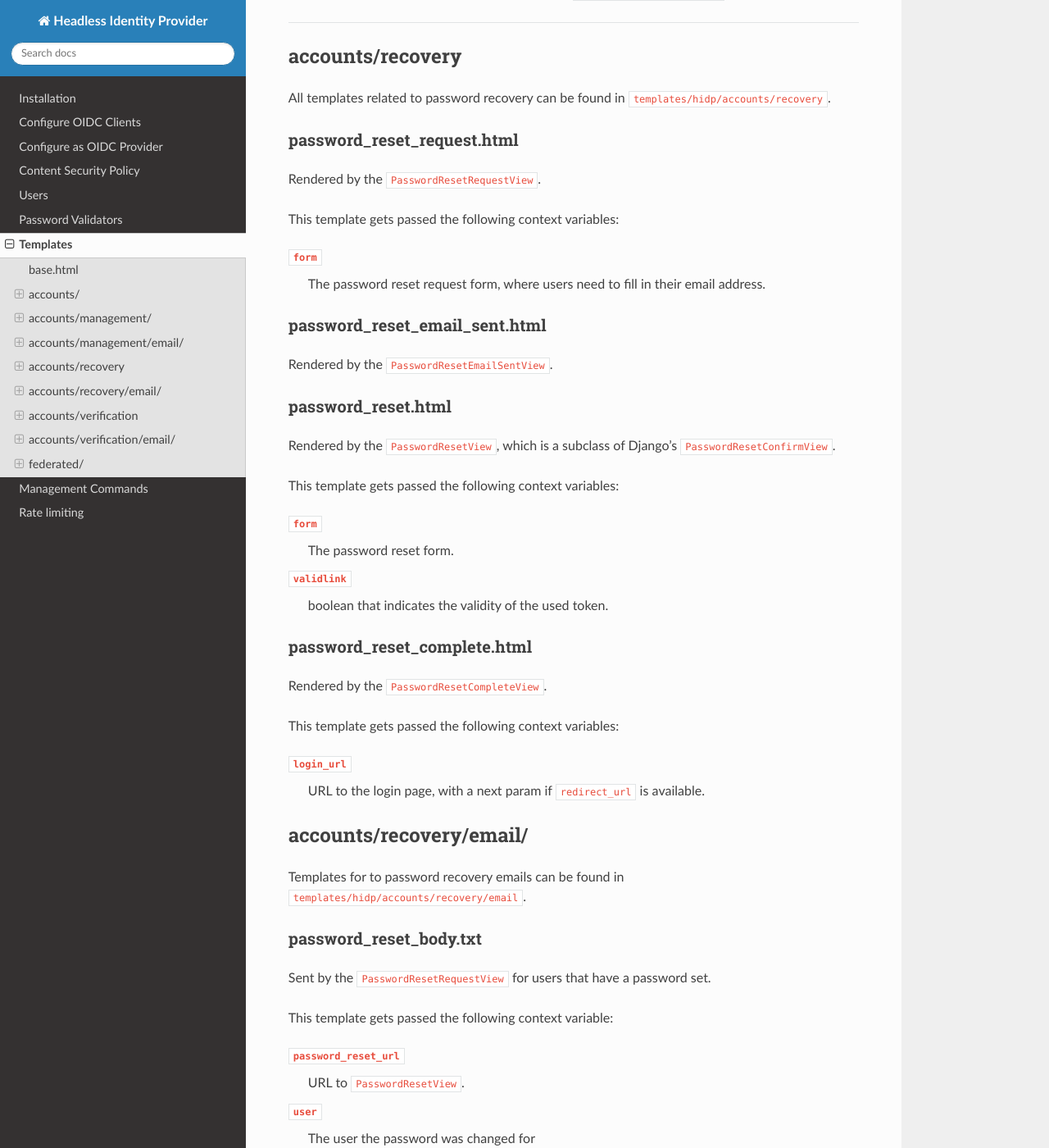
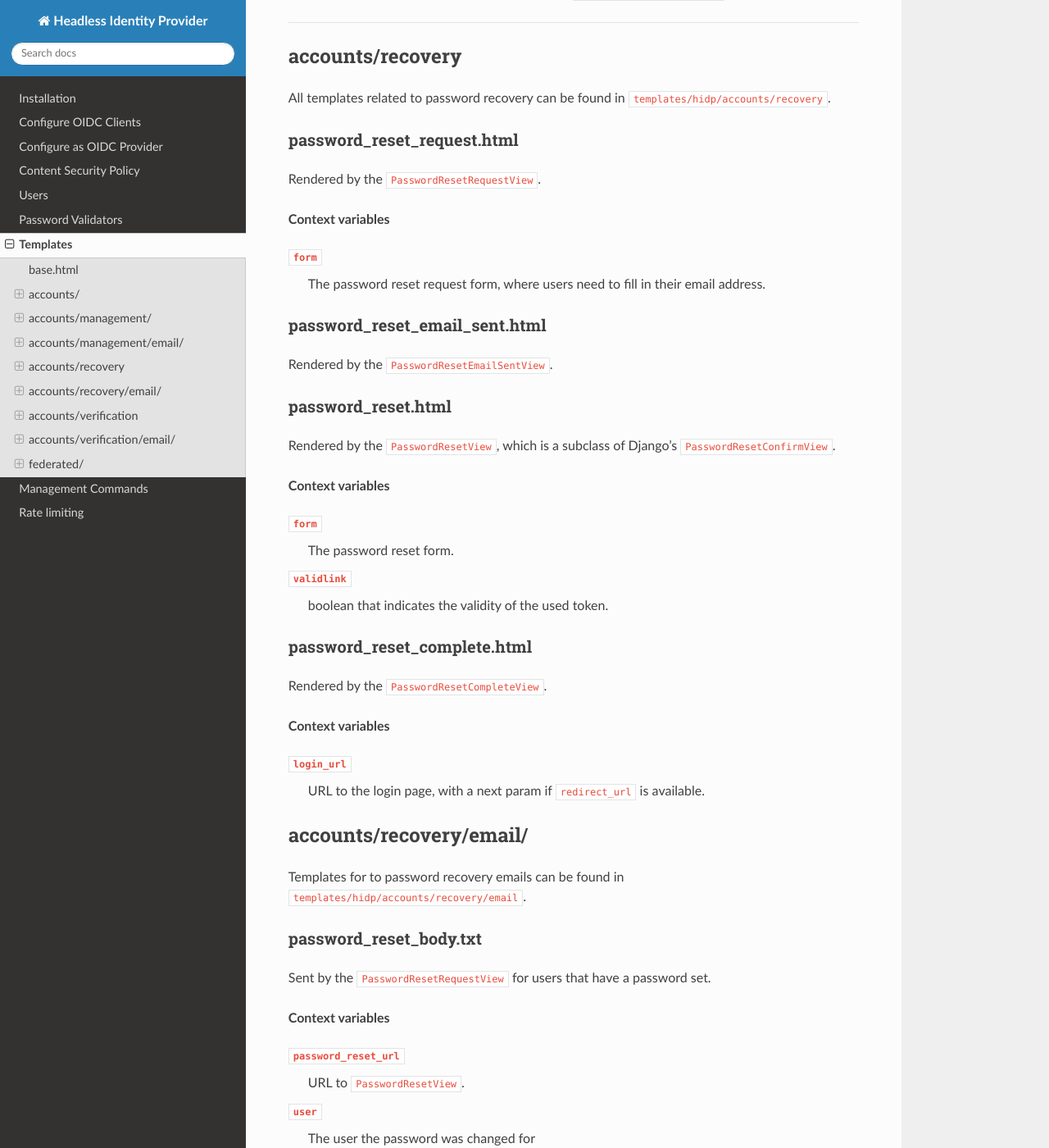
Before and after one commit to leukeleu/django-hidp, a Sphinx documentation site: the page built from packages/hidp/docs/templates.md, in a window 1280 px wide and 1400 px high, scrolled down 10104 px. Shown: the whole window at 82% size. Built offline with Sphinx 7.4.7 and the Read the Docs theme 3.1.0, drawn with Linux system fonts in a browser that asks for light colours; some of the changed text lies outside the part shown.

Commit message:
Replace repeated sentence with a (pseudo) header

```diff
--- a/packages/hidp/docs/templates.md
+++ b/packages/hidp/docs/templates.md
@@ -52,7 +52,7 @@ can be found in this directory and subdirectories: `templates/hidp/accounts`.
 
 Rendered by the `LoginView`.
 
-This template gets passed the following context variables:
+**Context variables**
 
 `form`
 : The login form.
@@ -90,7 +90,7 @@ This template gets passed the following context variables:
 
 Rendered by the `RPInitiatedLogoutView`.
 
-This template gets passed the following context variables:
+**Context variables**
 
 `application`
 : An [`Application`](https://django-oauth-toolkit.readthedocs.io/en/latest/models.html#oauth2_provider.models.Application) object.
@@ -103,7 +103,7 @@ This template gets passed the following context variables:
 
 Rendered by the `RegistrationView`.
 
-This template gets passed the following context variables:
+**Context variables**
 
 `form`
 : The registration form.
@@ -147,7 +147,7 @@ in `templates/hidp/accounts/management`.
 
 Rendered by the `ManageAccountView`.
 
-This template gets passed the following context variables:
+**Context variables**
 
 `user`
 : The current user instance.
@@ -169,7 +169,7 @@ This template gets passed the following context variables:
 
 Rendered by the `EditAccountView`.
 
-This template gets passed the following context variables:
+**Context variables**
 
 `form`
 : A form that allows users to update their first and last name.
@@ -181,7 +181,7 @@ This template gets passed the following context variables:
 
 Rendered by the `OIDCLinkedServicesView`.
 
-This template gets passed the following context variables:
+**Context variables**
 
 `oidc_linked_providers`
 : List of OIDC Clients that are already linked to the user's account.
@@ -208,7 +208,7 @@ This template gets passed the following context variables:
 
 Rendered by the `PasswordChangeView`.
 
-This template gets passed the following context variables:
+**Context variables**
 
 `form`
 : A form that allows users to change their password.
@@ -230,7 +230,7 @@ If the user doesn't have a password set they are required to have logged in rece
 in order to set a password. If the user hasn't logged in recently they need to
 re-authenticate using one of the OIDC providers linked to their account.
 
-This template gets passed the following context variables:
+**Context variables**
 
 `form`
 : A form that allows users to change their password.
@@ -257,7 +257,7 @@ Shows a message letting the user know that their password has been set.
 
 Rendered by the `EmailChangeRequestView`.
 
-This template gets passed the following context variables:
+**Context variables**
 
 `form`
 : The email change request form, where users need to fill in a new email
@@ -271,7 +271,7 @@ Rendered by the `EmailChangeRequestSentView`.
 
 Rendered by the `EmailChangeConfirmView`.
 
-This template gets passed the following context variables:
+**Context variables**
 
 `form`
 : The email change confirm form, where users need to confirm the change.
@@ -299,7 +299,7 @@ If `validlink` is `True` the following context variables are also available:
 
 Rendered by the `EmailChangeCompleteView`.
 
-This template gets passed the following context variables:
+**Context variables**
 
 `current_email_confirmation_required`
 : boolean that indicates that the change is confirmed through proposed email,
@@ -316,7 +316,7 @@ This template gets passed the following context variables:
 
 Rendered by the `EmailChangeCancelView`.
 
-This template gets passed the following context variables:
+**Context variables**
 
 `validlink`
 : boolean that indicates whether the request can be cancelled.
@@ -343,7 +343,7 @@ in `templates/hidp/accounts/management/email`.
 Sent by the `PasswordResetView`, `SetPasswordView` and `PasswordChangeView` when a user
 successfully changes their password.
 
-This template gets passed the following context variable:
+**Context variables**
 
 `password_reset_url`
 : URL to `PasswordResetView`.
@@ -358,7 +358,7 @@ The subject of the email is set with this template: `password_changed_subject.tx
 Sent by the `EmailChangeRequestView` to both old and new email address when a user
 requests to change their email address.
 
-This template gets passed the following context variables:
+**Context variables**
 
 `confirmation_url`
 : URL to `EmailChangeConfirmView`.
@@ -391,7 +391,7 @@ in `templates/hidp/accounts/recovery`.
 
 Rendered by the `PasswordResetRequestView`.
 
-This template gets passed the following context variables:
+**Context variables**
 
 `form`
 : The password reset request form, where users need to fill in their email address.
@@ -404,7 +404,7 @@ Rendered by the `PasswordResetEmailSentView`.
 
 Rendered by the `PasswordResetView`, which is a subclass of Django's `PasswordResetConfirmView`.
 
-This template gets passed the following context variables:
+**Context variables**
 
 `form`
 : The password reset form.
@@ -416,7 +416,7 @@ This template gets passed the following context variables:
 
 Rendered by the `PasswordResetCompleteView`.
 
-This template gets passed the following context variables:
+**Context variables**
 
 `login_url`
 : URL to the login page, with a next param if `redirect_url` is available.
@@ -430,7 +430,7 @@ in `templates/hidp/accounts/recovery/email`.
 
 Sent by the `PasswordResetRequestView` for users that have a password set.
 
-This template gets passed the following context variable:
+**Context variables**
 
 `password_reset_url`
 : URL to `PasswordResetView`.
@@ -446,7 +446,7 @@ The subject of the email is set with this template: `password_reset_subject.txt`
 
 Sent by the `SetPasswordView` for users that don't have a password set.
 
-This template gets passed the following context variable:
+**Context variables**
 
 `password_reset_url`
 : URL to `SetPasswordView`.
@@ -466,7 +466,7 @@ in `templates/hidp/accounts/verification`.
 
 Rendered by the `EmailVerificationRequiredView`.
 
-This template gets passed the following context variables:
+**Context variables**
 
 `validlink`
 : boolean that indicates the validity of the used token.
@@ -475,7 +475,7 @@ This template gets passed the following context variables:
 
 Rendered by the `EmailVerificationView`.
 
-This template gets passed the following context variables:
+**Context variables**
 
 `form`
 : The email verification form.
@@ -487,7 +487,7 @@ This template gets passed the following context variables:
 
 Rendered by the `EmailVerificationCompleteView`.
 
-This template gets passed the following context variables:
+**Context variables**
 
 `login_url`
 : URL to the login page, with a next param if `redirect_url` is available.
@@ -501,7 +501,7 @@ in `templates/hidp/accounts/verification/email`.
 
 Sent by the `RegistrationView`.
 
-This template gets passed the following context variable:
+**Context variables**
 
 `verification_url`
 : URL to `EmailVerificationView`.
@@ -514,7 +514,7 @@ The subject of the email is set with this template: `verification_subject.txt`.
 
 Sent by the `RegistrationView` if an account already exists with that email address.
 
-This template gets passed the following context variable:
+**Context variables**
 
 `password_reset_url`
 : URL to `PasswordResetRequestView`.
@@ -534,7 +534,8 @@ in: `templates/hidp/federated`.
 
 Rendered by the `OIDCAccountLinkView`.
 
-This template gets passed the following context variables:
+**Context variables**
+
 `form`
 : The account link form.
 
@@ -554,7 +555,7 @@ OIDC provider.
 
 Rendered by the `OIDCAccountUnlinkView`.
 
-This template gets passed the following context variables:
+**Context variables**
 
 `form`
 : The account unlink form.
@@ -569,7 +570,7 @@ OIDC provider.
 
 Rendered by the `OIDCRegistrationView`.
 
-This template gets passed the following context variables:
+**Context variables**
 
 `form`
 : The OIDC registration form.
```
